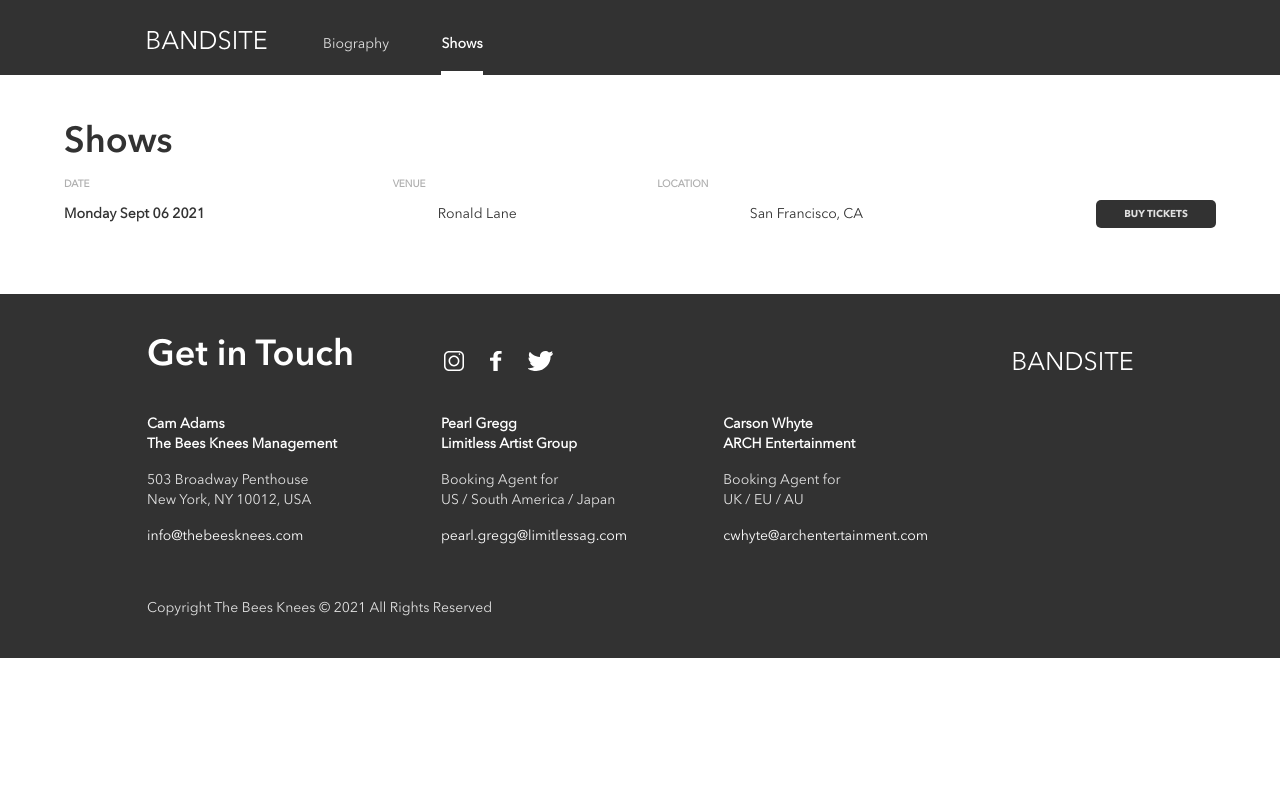
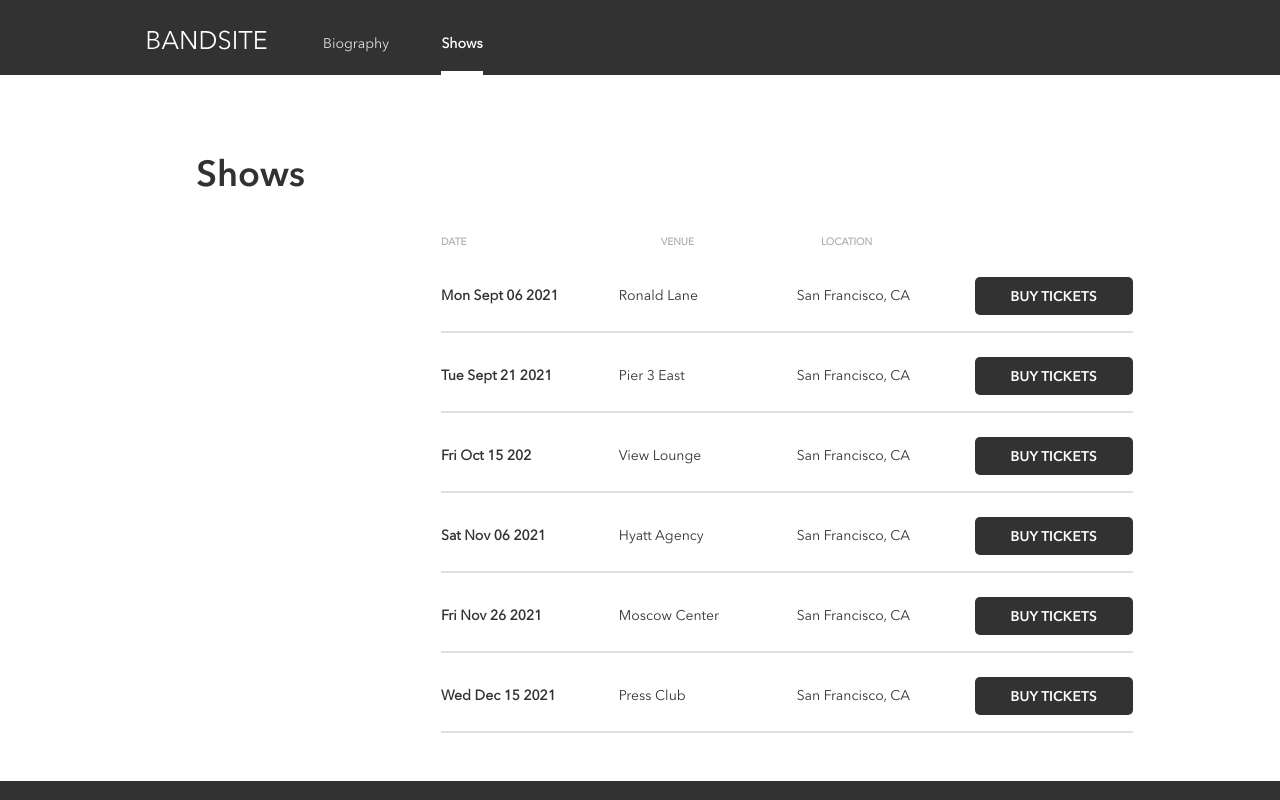
Before and after one commit to gtiku/giyona-tiku-bandsite, a plain HTML site: page pages/shows.html in a window 1280 px wide. Shown: the top 800 px of the page. Drawn offline with nearby package versions, Linux system fonts and the light colour scheme; files that its build step writes are made by us from their sources.

Commit message:
simple DOM display shows & comments

```diff
--- a/pages/shows.html
+++ b/pages/shows.html
@@ -14,7 +14,7 @@
           <img
             src="../assets/logos/Logo-bandsite.svg"
             alt="bandsite logo"
-            class="nav__header logo"
+            class="nav__header nav__logo"
           />
         </a>
         <ul class="nav__links">
@@ -27,43 +27,11 @@
         </ul>
       </nav>
     </header>
+
     <main>
-      <section class="shows">
-        <h2 class="shows__header section__header">Shows</h2>
+      <section class="shows"></section>
+    </main>
 
-        <div class="shows__event-block">
-          <div class="shows__labels">
-            <p class="shows__label shows__label--date">DATE</p>
-            <p class="shows__label shows__label--venue">VENUE</p>
-            <p class="shows__label shows__label--location">LOCATION</p>
-          </div>
-          <div class="shows__event-data">
-            <div class="shows__data-block">
-              <p class="shows__label shows__label--date shows__label--mobile">
-                DATE
-              </p>
-              <p class="shows__info shows__info--date">Monday Sept 06 2021</p>
-            </div>
-            <div class="shows__data-block">
-              <p class="shows__label shows__label--mobile">VENUE</p>
-              <p class="shows__info">Ronald Lane</p>
-            </div>
-            <div class="shows__data-block">
-              <p class="shows__label shows__label--mobile">LOCATION</p>
-              <p class="shows__info">San Francisco, CA</p>
-            </div>
-            <button class="shows__button shows__button--nomobile">
-              BUY TICKETS
-            </button>
-          </div>
-          <button class="shows__button shows__button--mobile">
-            BUY TICKETS
-          </button>
-          <hr class="shows__hr shows__hr--nomobile" />
-        </div>
-        <hr class="shows__hr shows__hr--mobile" />
-      </section>
-    </main>
     <footer class="footer">
       <div class="footer__heading">
         <div class="footer__subheading">
@@ -157,5 +125,6 @@
         Copyright The Bees Knees © 2021 All Rights Reserved
       </p>
     </footer>
+    <script src="../scripts/build-shows-page.js"></script>
   </body>
 </html>
--- /dev/null
+++ b/scripts/build-shows-page.js
@@ -0,0 +1,172 @@
+const showsSection = document.querySelector('.shows');
+
+// SECTION HEADER
+let header = document.createElement('h2');
+header.classList.add('shows__header');
+header.classList.add('section__header');
+header.innerText = 'Shows';
+showsSection.appendChild(header);
+
+// -------------------------------------------------------------
+// SHOWS LAYOUT
+// -------------------------------------------------------------
+
+
+// TABLET/DESKTOP LABELS DIV
+let labels = document.createElement('div');
+labels.classList.add('shows__labels');
+showsSection.appendChild(labels);
+
+// DATE LABEL
+let dateLabel = document.createElement('p');
+dateLabel.classList.add('shows__label');
+dateLabel.classList.add('shows__label--date');
+dateLabel.innerText = 'DATE';
+labels.appendChild(dateLabel);
+
+// VENUE LABEL
+let venueLabel = document.createElement('p');
+venueLabel.classList.add('shows__label');
+venueLabel.classList.add('shows__label--venue');
+venueLabel.innerText = 'VENUE';
+labels.appendChild(venueLabel);
+
+// LOCATION LABEL
+let locationLabel = document.createElement('p');
+locationLabel.classList.add('shows__label');
+locationLabel.classList.add('shows__label--location');
+locationLabel.innerText = 'LOCATION';
+labels.appendChild(locationLabel);
+
+
+// -------------------------------------------------------------
+// SHOWS DISPLAY
+// -------------------------------------------------------------
+
+const showsData = [
+    {
+        date: 'Mon Sept 06 2021',
+        venue: 'Ronald Lane ',
+        location: 'San Francisco, CA',
+
+    },
+    {
+        date: 'Tue Sept 21 2021',
+        venue: 'Pier 3 East',
+        location: 'San Francisco, CA',
+
+    },
+    {
+        date: 'Fri Oct 15 202',
+        venue: 'View Lounge',
+        location: 'San Francisco, CA',
+
+    },
+    {
+        date: 'Sat Nov 06 2021 ',
+        venue: 'Hyatt Agency ',
+        location: 'San Francisco, CA',
+
+    },
+    {
+        date: 'Fri Nov 26 2021',
+        venue: 'Moscow Center ',
+        location: 'San Francisco, CA',
+
+    },
+    {
+        date: 'Wed Dec 15 2021',
+        venue: 'Press Club ',
+        location: 'San Francisco, CA',
+
+    },
+];
+
+
+
+
+listShows = (shows) => {
+
+    shows.forEach(show => {
+
+        // WRAPPER WITH MOBILE BUTTON
+        let eventBlock = document.createElement('div');
+        eventBlock.classList.add('shows__event-block');
+        showsSection.appendChild(eventBlock);
+
+        // CONTAINER WITH TABLET/DESKTOP BUTTON
+        let eventData = document.createElement('div');
+        eventData.classList.add('shows__event-data');
+        eventBlock.appendChild(eventData);
+
+        // DATE CONTAINER
+        let dataBlockDate = document.createElement('div');
+        dataBlockDate.classList.add('shows__data-block');
+        eventData.appendChild(dataBlockDate);
+
+        let dateLabelMobile = document.createElement('p');
+        dateLabelMobile.classList.add('shows__label');
+        dateLabelMobile.classList.add('shows__label--date');
+        dateLabelMobile.classList.add('shows__label--mobile');
+        dateLabelMobile.innerText = 'DATE';
+        dataBlockDate.appendChild(dateLabelMobile);
+
+        let date = document.createElement('p');
+        date.classList.add('shows__info');
+        date.classList.add('shows__info--date');
+        date.innerText = show.date;
+        dataBlockDate.appendChild(date);
+
+        // VENUE CONTAINER
+        let dataBlockVenue = document.createElement('div');
+        dataBlockVenue.classList.add('shows__data-block');
+        eventData.appendChild(dataBlockVenue);
+
+
+        let venueLabelMobile = document.createElement('p');
+        venueLabelMobile.classList.add('shows__label');
+        venueLabelMobile.classList.add('shows__label--venue');
+        venueLabelMobile.classList.add('shows__label--mobile');
+        venueLabelMobile.innerText = 'VENUE';
+        dataBlockVenue.appendChild(venueLabelMobile);
+
+        let venue = document.createElement('p');
+        venue.classList.add('shows__info');
+        venue.innerText = show.venue;
+        dataBlockVenue.appendChild(venue);
+
+        // LOCATION CONTAINER
+        let dataBlockLocation = document.createElement('div');
+        dataBlockLocation.classList.add('shows__data-block');
+        eventData.appendChild(dataBlockLocation);
+
+
+        let locationLabelMobile = document.createElement('p');
+        locationLabelMobile.classList.add('shows__label');
+        locationLabelMobile.classList.add('shows__label--location');
+        locationLabelMobile.classList.add('shows__label--mobile');
+        locationLabelMobile.innerText = 'LOCATION';
+        dataBlockLocation.appendChild(locationLabelMobile);
+
+        let location = document.createElement('p');
+        location.classList.add('shows__info');
+        location.innerText = show.location;
+        dataBlockLocation.appendChild(location);
+
+        let button = document.createElement('button');
+        button.classList.add('shows__button');
+        button.classList.add('shows__button--nomobile');
+        button.innerText = 'BUY TICKETS';
+        eventData.appendChild(button);
+
+        let mobileButton = document.createElement('button');
+        mobileButton.classList.add('shows__button');
+        mobileButton.classList.add('shows__button--mobile');
+        mobileButton.innerText = 'BUY TICKETS';
+        eventBlock.appendChild(mobileButton);
+
+    });
+}
+
+
+listShows(showsData);
--- a/styles/bio.scss
+++ b/styles/bio.scss
@@ -2,6 +2,7 @@
 @use "./partials/fonts" as *;
 @use "./partials/mixins" as *;
 @use "./partials/global";
+@use "./partials/comments";
 
 .hero {
   min-height: 30rem;
--- a/styles/partials/_global.scss
+++ b/styles/partials/_global.scss
@@ -62,20 +62,21 @@ h3 {
 }
 
 button {
-  font-family: "Avenir Bold";
-  font-weight: 800;
-  font-size: 1rem;
+  font-family: "Avenir Demi";
+  font-size: 1.4rem;
+  font-weight: 600;
   line-height: 2rem;
+  background-color: $black;
+  color: white;
+  border-radius: 5px;
+  border: none;
+  padding: 1rem 0 0.8rem;
+  width: 16rem;
 }
 
 a {
   text-decoration: none;
   color: $mercury;
-}
-
-.logo {
-  height: 2rem;
-  box-sizing: content-box;
 }
 
 header {
@@ -164,6 +165,11 @@ footer {
       margin-right: 4.8rem;
       width: auto;
     }
+  }
+
+  &__logo {
+    height: 2rem;
+    box-sizing: content-box;
   }
 }
 
@@ -256,6 +262,9 @@ footer {
   }
 
   &__logo {
+    height: 2rem;
+    box-sizing: content-box;
+
     &--mobile-nodisplay {
       display: none;
       @include tablet {
--- a/styles/shows.scss
+++ b/styles/shows.scss
@@ -4,25 +4,113 @@
 @use "./partials/global";
 
 .shows {
-  padding: 5% 5% 2%;
+  margin-bottom: 2rem;
+
+
+  @include desktop {
+    padding: 4rem 0;
+    width: 98.6rem;
+    margin: 0 auto;
+  }
+
 
   &__header {
-    padding: 0.8rem 0;
+    margin: 2rem 1.6rem 0.8rem;
+
+    @include tablet {
+      margin: 0;
+      padding: 4rem 5% 3.2rem;
+    }
   }
 
   &__labels {
     display: none;
+
+    @include tablet {
+      @include flex($justify: flex-start);
+      width: 69.2rem;
+      margin: 0 auto;
+    }
+
+    @include desktop {
+      max-width: 75rem;
+      margin-left: auto;
+      margin-right: 0;
+    }
   }
 
   &__label {
     color: $silver;
     font-size: 1rem;
     font-weight: 800;
+
+    &--mobile {
+      font-size: 0.8rem;
+    }
+
+
+    @include tablet {
+      width: 16rem;
+
+      &--venue {
+        margin-left: 6em;
+      }
+
+      &--mobile {
+        display: none;
+      }
+    }
   }
 
   &__event-block,
   &__event-data {
     @include flex($direction: column, $align: flex-start);
+  }
+
+  &__event-block {
+    margin: 4rem 0;
+    padding-bottom: 1.6rem;
+    border-bottom: 0.2rem solid $mercury;
+
+    @include tablet {
+      display: inline;
+      width: 72rem;
+      margin: 0 auto;
+
+    }
+
+    @include desktop {
+      max-width: 75rem;
+      margin-left: auto;
+      margin-right: 0;
+    }
+  }
+
+  &__event-data {
+    margin: 0 1.6rem;
+    margin-bottom: 0.8rem;
+
+    @include tablet {
+      @include flex($justify: flex-start);
+      padding: 1.6rem 0;
+      width: 69.2rem;
+      margin: 0.8rem auto;
+      border-bottom: 0.2rem solid $mercury;
+
+      &:hover {
+        background-color: $alabaster;
+      }
+
+      &:active {
+        background-color: $mercury;
+      }
+    }
+
+    @include desktop {
+      max-width: 75rem;
+      margin-left: auto;
+      margin-right: 0;
+    }
   }
 
   &__info {
@@ -32,7 +120,9 @@
   }
 
   &__data-block {
+    width: 18rem;
     padding: 0.8rem 0;
+    padding-right: 2rem;
   }
 
   &__button {
@@ -40,86 +130,21 @@
       display: none;
     }
 
-    background-color: $black;
-    color: $mercury;
-    width: 100%;
-    border-radius: 5px;
-    border: none;
-    padding: 0.4rem 0;
-  }
-
-  &__hr {
-    background-color: $mercury;
-    height: 1px;
-    border: none;
-    margin: 0.4rem -2rem;
-
-    &__nomobile {
-      display: none;
-    }
-  }
-
-  @include tablet {
-    padding: 3% 5% 3%;
-
-    &__event-block {
-      display: inline;
-      padding: 0;
-      margin: 0;
+    &--mobile {
+      width: 90%;
+      margin: 0 auto;
     }
 
-    &__labels {
-      @include flex($justify: space-between);
-    }
-
-    &__label {
-      width: 16rem;
-
-      &--venue {
-        margin-left: 6.4rem;
-      }
-
-      &--location {
-        padding-right: 48.5%;
-      }
-
-      &--mobile {
-        display: none;
-      }
-    }
-
-    &__event-data {
-      @include flex($justify: space-between);
-    }
-
-    &__button {
+    @include tablet {
       &--mobile {
         display: none;
       }
 
       &--nomobile {
-        display: block;
-      }
-
-      width: 12rem;
-    }
-
-    &__hr {
-      &--mobile {
-        display: none;
-      }
-
-      &--nomobile {
-        display: inline;
+        display: inline-block;
+        padding: 1rem 2.4rem 0.8rem;
       }
     }
   }
 
-  @include desktop {
-    // &__labels,
-    // &__event-block,
-    // &__hr {
-    //   width: 76.8rem;
-    // }
-  }
 }
```
Also changed, not shown: index.html (+3 -18 lines), scripts/index-page.js (added, +155 -0 lines), styles/partials/_comments.scss (added, +131 -0 lines), 1 other file.
